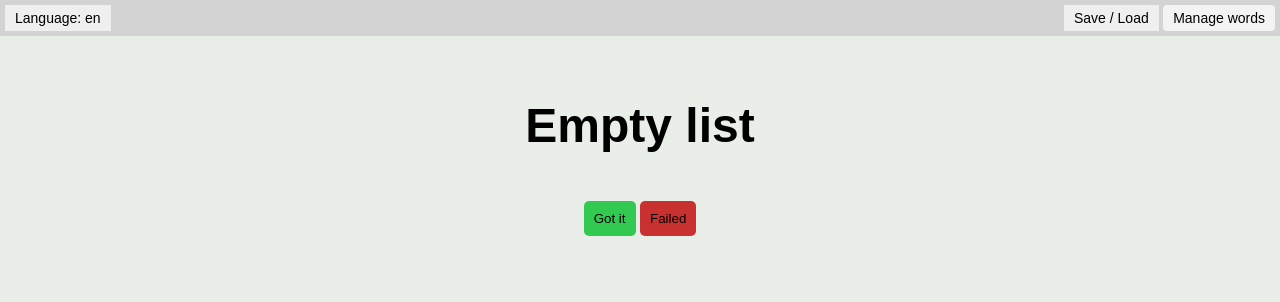
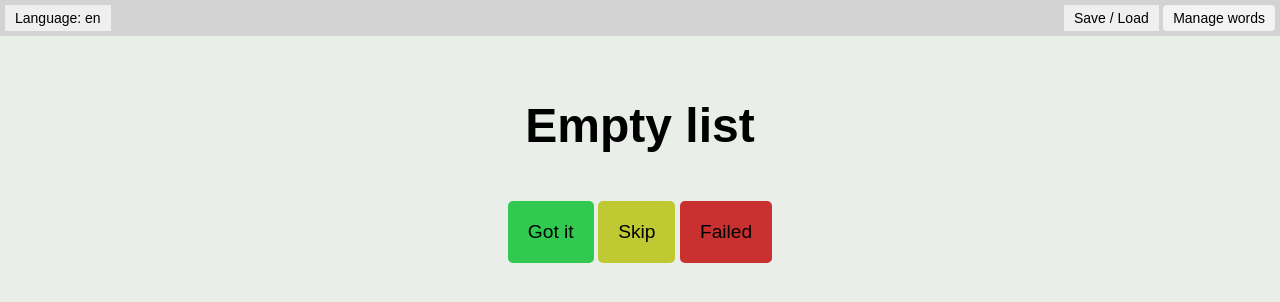
Before and after one commit to talfedev/simple-vn-word-memorizer, a SvelteKit app: page / in a window 1280 px wide. Shown: the top 302 px of the page. Built offline with nearby package versions, Linux system fonts and the light colour scheme.

Commit message:
feat: add skip button. make buttons bigger

```diff
--- a/src/routes/+page.svelte
+++ b/src/routes/+page.svelte
@@ -82,8 +82,7 @@
 	};
 
 	const fail = () => {
-		// console.log(app.deck[app.current])
-		app.deck[app.current].reset();
+		app.deck[app.current].reset(); //resets level
 		app.next();
 		app.toggleFace(language);
 		app = app;
@@ -91,6 +90,12 @@
 		// save word level change to localStorage
 		storageSave($words);
 	};
+
+	const skip = () => {
+		app.next();
+		app.toggleFace(language);
+		app = app;
+	}
 
 	const flip = () => {
 		app.toggleFace();
@@ -220,8 +225,9 @@
 	</button>
 	<br />
 	<br />
-	<button class="success" on:click={() => success()}>Got it</button>
-	<button class="failure" on:click={() => fail()}>Failed</button>
+	<button class="control-btn success" on:click={() => success()}>Got it</button>
+	<button class="control-btn skip" on:click={() => skip()}>Skip</button>
+	<button class="control-btn failure" on:click={() => fail()}>Failed</button>
 </div>
 
 <dialog bind:this={saveModal}>
@@ -319,6 +325,11 @@
 			}
 		}
 
+		.control-btn {
+			font-size: 1.2rem;
+			padding: 20px 20px;
+		}
+
 		.success {
 			background-color: rgb(49, 201, 80);
 			&:hover {
@@ -336,6 +347,16 @@
 			}
 			&:active {
 				background-color: rgb(153, 39, 39);
+			}
+		}
+
+		.skip {
+			background-color: rgb(191, 201, 49);
+			&:hover {
+				background-color: rgb(222, 219, 56);
+			}
+			&:active {
+				background-color: rgb(153, 140, 39);
 			}
 		}
 	}
```
